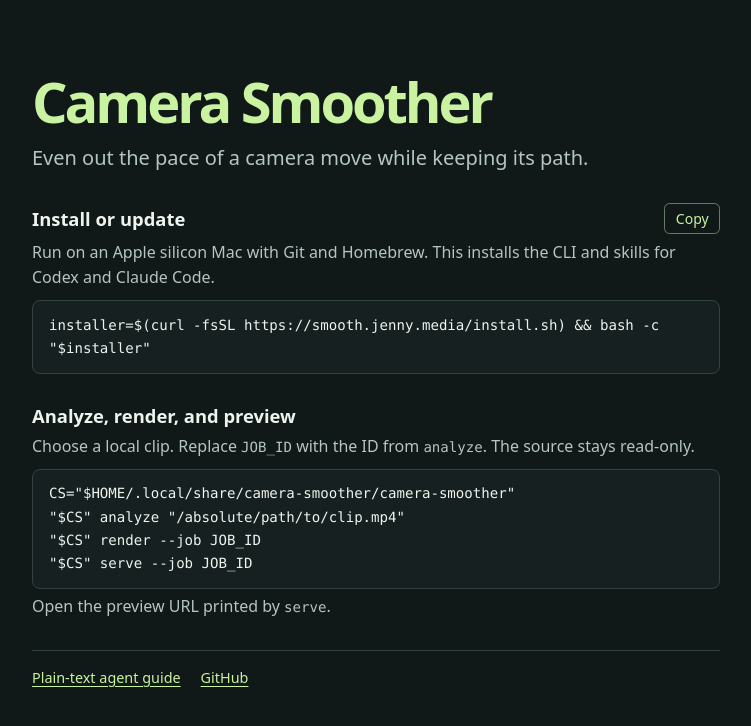
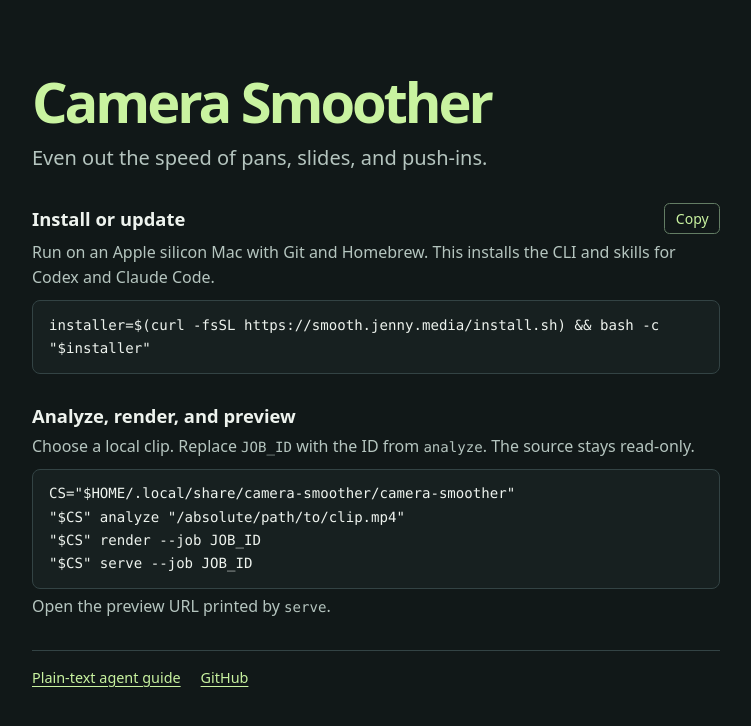
Before and after one commit to Jenny-Media/camera-smoother, a plain HTML site: page site/index.html in a window 1280 px wide. Shown: the whole page, without its empty margins (264-1015 px from the left). Drawn offline with Linux system fonts and the light colour scheme.

Commit message:
Lead with camera moves on the homepage

```diff
--- a/site/index.html
+++ b/site/index.html
@@ -3,7 +3,7 @@
 <head>
   <meta charset="utf-8">
   <meta name="viewport" content="width=device-width, initial-scale=1">
-  <meta name="description" content="Install and use Camera Smoother to even out the pace of a recorded camera move on your Mac.">
+  <meta name="description" content="Even out the speed of pans, slides, and push-ins on your Mac with Camera Smoother.">
   <meta name="theme-color" content="#111818">
   <link rel="canonical" href="https://smooth.jenny.media/">
   <link rel="stylesheet" href="style.css">
@@ -14,7 +14,7 @@
   <main class="shell">
     <header>
       <h1>Camera Smoother</h1>
-      <p class="intro">Even out the pace of a camera move while keeping its path.</p>
+      <p class="intro">Even out the speed of pans, slides, and push-ins.</p>
     </header>
 
     <section aria-labelledby="install">
```
Also changed, not shown: 1 other file.
